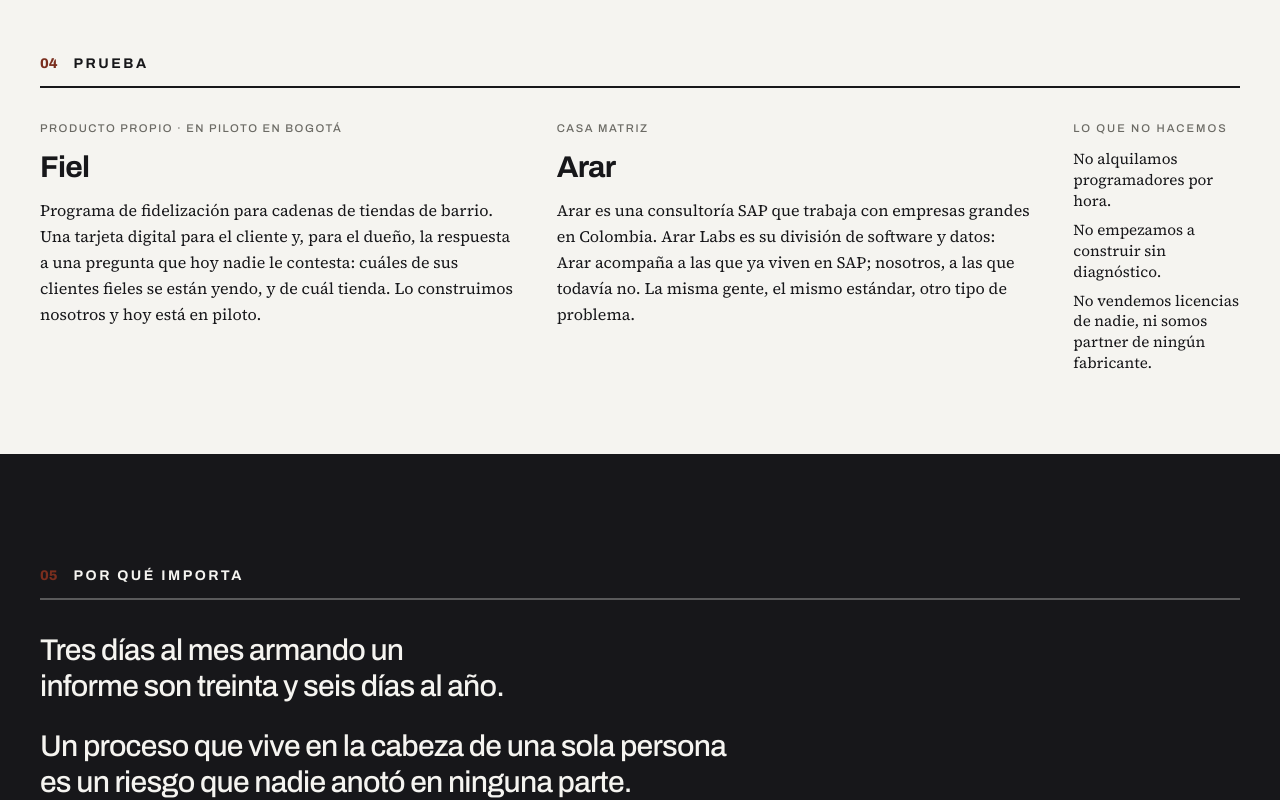
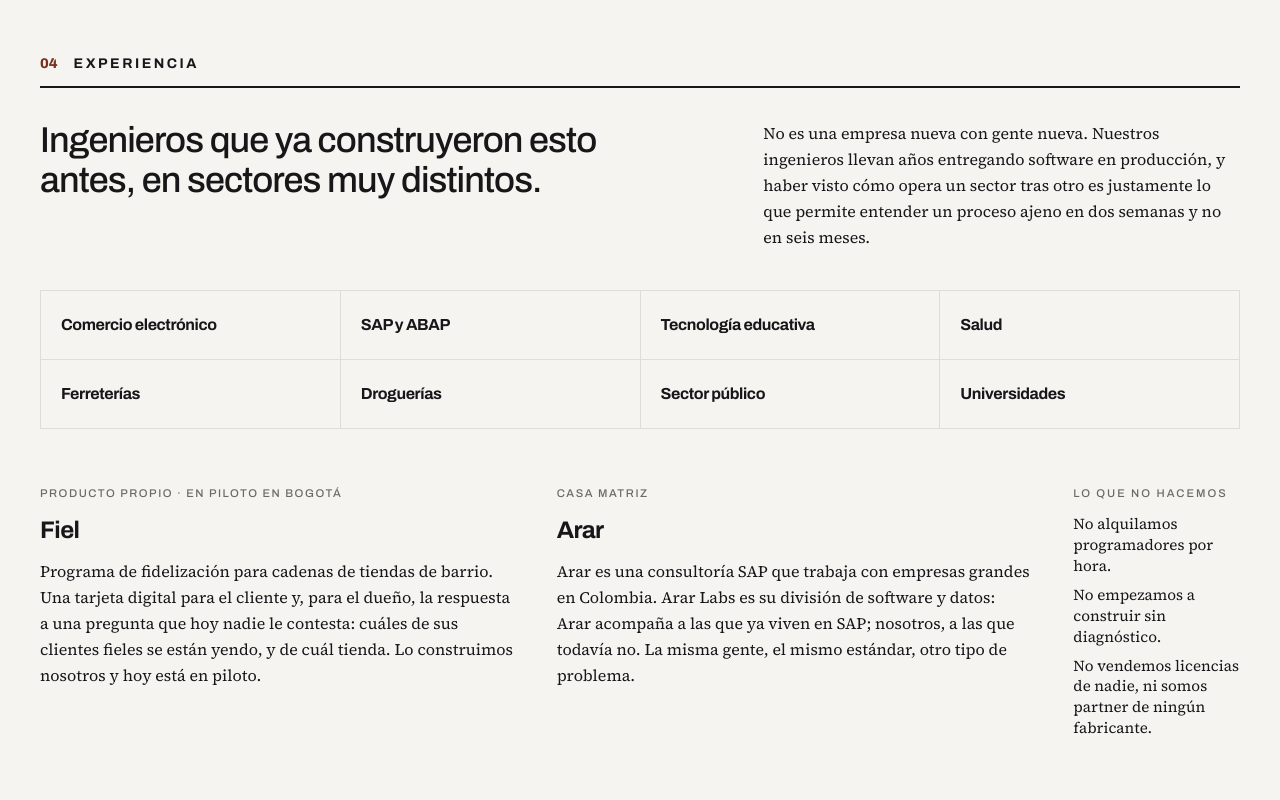
Before and after one commit to Hum0Labs/arar-labs, a Next.js app: page / in a window 1280 px wide. Shown: the part 2100-2900 px from the top of the page. Built offline with nearby package versions, Linux system fonts and the light colour scheme.

Commit message:
'Prueba' pasa a ser 'Experiencia'

```diff
--- a/app/page.tsx
+++ b/app/page.tsx
@@ -1,11 +1,11 @@
 import { Colophon } from '@/components/Colophon'
 import { Contact } from '@/components/Contact'
 import { Container } from '@/components/Container'
+import { Experience } from '@/components/Experience'
 import { Hero } from '@/components/Hero'
 import { Masthead } from '@/components/Masthead'
 import { Problem } from '@/components/Problem'
 import { Process } from '@/components/Process'
-import { Proof } from '@/components/Proof'
 import { Services } from '@/components/Services'
 import { Stakes } from '@/components/Stakes'
 
@@ -24,7 +24,7 @@
         <Problem />
         <Services />
         <Process />
-        <Proof />
+        <Experience />
       </Container>
 
       <Stakes />
--- /dev/null
+++ b/components/Experience.tsx
@@ -0,0 +1,54 @@
+import { Rubric } from '@/components/Rubric'
+import { experience } from '@/content/site'
+
+export function Experience() {
+  return (
+    <section id="experiencia" className="scroll-mt-8 py-16 lg:py-20">
+      <Rubric n="04" label={experience.label} />
+
+      <div className="grid gap-10 lg:grid-cols-12">
+        <p className="col-span-full text-balance font-display text-3xl font-medium leading-tight tracking-tight lg:col-span-7 lg:text-4xl">
+          {experience.title}
+        </p>
+        <p className="col-span-full self-end leading-relaxed lg:col-span-5">{experience.body}</p>
+      </div>
+
+      {/* Los sectores son el centro de la sección: se leen de un vistazo. */}
+      <ul className="mt-10 grid gap-px border border-rule bg-rule sm:grid-cols-2 lg:grid-cols-4">
+        {experience.sectors.map((sector) => (
+          <li
+            key={sector}
+            className="bg-paper px-5 py-6 font-display text-base font-bold leading-tight tracking-tight"
+          >
+            {sector}
+          </li>
+        ))}
+      </ul>
+
+      <div className="mt-14 grid gap-10 lg:grid-cols-12">
+        {[experience.work, experience.parent].map((item) => (
+          <article key={item.name} className="col-span-full grid content-start gap-3 lg:col-span-5">
+            <span className="font-display text-[0.7rem] uppercase tracking-[0.14em] text-ink-soft">
+              {item.meta}
+            </span>
+            <h3 className="font-display text-2xl font-bold tracking-tight">{item.name}</h3>
+            <p className="leading-relaxed">{item.body}</p>
+          </article>
+        ))}
+
+        <div className="col-span-full lg:col-span-2">
+          <h3 className="mb-3 font-display text-[0.7rem] uppercase tracking-[0.18em] text-ink-soft">
+            {experience.refusalsTitle}
+          </h3>
+          <ul className="grid gap-2">
+            {experience.refusals.map((line) => (
+              <li key={line} className="text-[0.95rem] leading-snug">
+                {line}
+              </li>
+            ))}
+          </ul>
+        </div>
+      </div>
+    </section>
+  )
+}
--- a/components/Proof.tsx
+++ /dev/null
@@ -1,34 +0,0 @@
-import { Rubric } from '@/components/Rubric'
-import { proof } from '@/content/site'
-
-export function Proof() {
-  return (
-    <section id="prueba" className="scroll-mt-8 py-16 lg:py-20">
-      <Rubric n="04" label={proof.label} />
-      <div className="grid gap-10 lg:grid-cols-12">
-        {[proof.work, proof.parent].map((item) => (
-          <article key={item.name} className="col-span-full grid content-start gap-3 lg:col-span-5">
-            <span className="font-display text-[0.7rem] uppercase tracking-[0.14em] text-ink-soft">
-              {item.meta}
-            </span>
-            <h3 className="font-display text-3xl font-bold tracking-tight">{item.name}</h3>
-            <p className="leading-relaxed">{item.body}</p>
-          </article>
-        ))}
-
-        <div className="col-span-full lg:col-span-2">
-          <h3 className="mb-3 font-display text-[0.7rem] uppercase tracking-[0.18em] text-ink-soft">
-            {proof.refusalsTitle}
-          </h3>
-          <ul className="grid gap-2">
-            {proof.refusals.map((line) => (
-              <li key={line} className="text-[0.95rem] leading-snug">
-                {line}
-              </li>
-            ))}
-          </ul>
-        </div>
-      </div>
-    </section>
-  )
-}
--- a/content/site.ts
+++ b/content/site.ts
@@ -93,9 +93,21 @@
   ],
 } as const
 
-export const proof = {
-  label: 'Prueba',
-  title: 'Lo que hemos construido.',
+export const experience = {
+  label: 'Experiencia',
+  title: 'Ingenieros que ya construyeron esto antes, en sectores muy distintos.',
+  body: 'No es una empresa nueva con gente nueva. Nuestros ingenieros llevan años entregando software en producción, y haber visto cómo opera un sector tras otro es justamente lo que permite entender un proceso ajeno en dos semanas y no en seis meses.',
+  /** Sectores donde el equipo ha trabajado. Solo se lista lo que es cierto. */
+  sectors: [
+    'Comercio electrónico',
+    'SAP y ABAP',
+    'Tecnología educativa',
+    'Salud',
+    'Ferreterías',
+    'Droguerías',
+    'Sector público',
+    'Universidades',
+  ],
   work: {
     name: 'Fiel',
     meta: 'Producto propio · en piloto en Bogotá',
```
